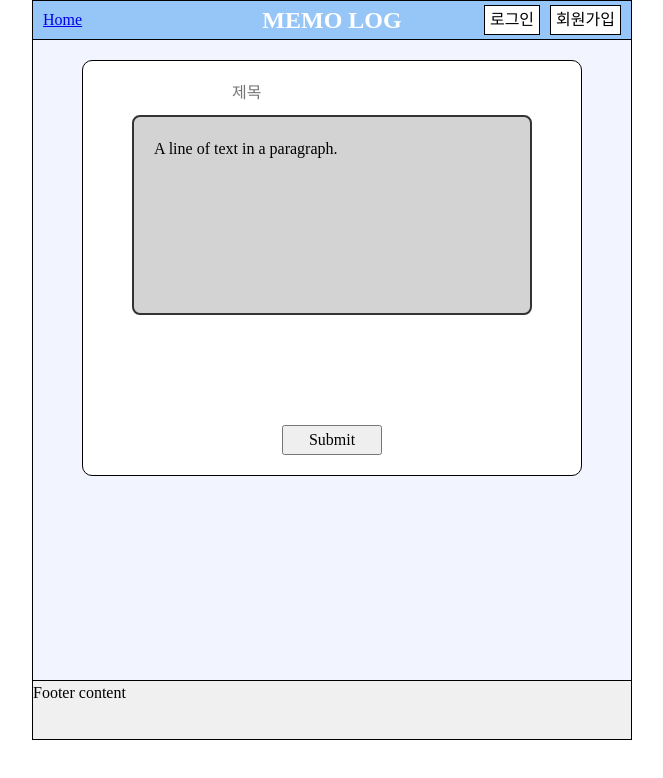
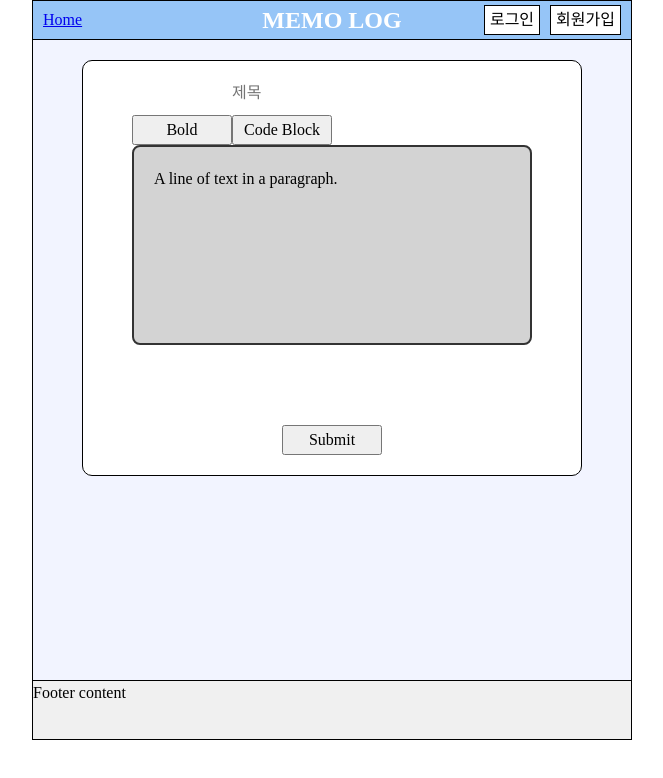
Before and after one commit to memomou/memo_frontend, a React (Create React App) app: page /post/new in a window 1280 px wide. Shown: the top 778 px of the page, without its empty margins (308-971 px from the left). Built offline with nearby package versions, Linux system fonts and the light colour scheme; no server answers.

Commit message:
Fix: 메모장 helper 추가

```diff
--- a/src/components/SlateEditor/SlateEditor.tsx
+++ b/src/components/SlateEditor/SlateEditor.tsx
@@ -1,7 +1,7 @@
 import { useCallback, useState } from "react";
 import { Descendant, Editor, createEditor, Transforms, Element } from "slate";
 import { Editable, Slate, withReact } from "slate-react";
-
+import { CustomEditor } from "./helper";
 function SlateEditor({
   initialValue,
   renderEditable = (props) => <Editable {...props} />, // 기본적으로 Editable 사용
@@ -26,7 +26,39 @@ function SlateEditor({
     return <Leaf {...props} />
   }, [])
 
-  return ( <Slate editor={editor} initialValue={value}>
+  return (
+    <Slate
+      editor={editor}
+      initialValue={value}
+      onChange={value => {
+        const isAstChange = editor.operations.some(
+          op => 'set_selection' !== op.type
+        )
+        if (isAstChange) {
+          // Save the value to Local Storage.
+          const content = JSON.stringify(value)
+          localStorage.setItem('content', content)
+        }
+      }}
+    >
+      <div>
+        <button
+          onClick={event => {
+            event.preventDefault()
+            CustomEditor.toggleBoldMark(editor)
+          }}
+        >
+          Bold
+        </button>
+        <button
+          onClick={event => {
+            event.preventDefault()
+            CustomEditor.toggleCodeBlock(editor)
+          }}
+        >
+          Code Block
+        </button>
+      </div>
       {renderEditable({
         className: "slate-editable",
         renderElement,
@@ -38,20 +70,13 @@ function SlateEditor({
           switch (event.key) {
             case '`': {
               event.preventDefault();
-              const [match] = Editor.nodes(editor, {
-                match: n => Element.isElement(n) && n.type === 'code',
-              })
-              Transforms.setNodes(
-                editor,
-                { type: match ? 'paragraph' : 'code' },
-                { match: n => Element.isElement(n) && Editor.isBlock(editor, n) }
-              )
+              CustomEditor.toggleCodeBlock(editor);
               break;
             }
 
             case 'b': {
               event.preventDefault();
-              Editor.addMark(editor, 'bold', true);
+              CustomEditor.toggleBoldMark(editor);
               break;
             }
           }
--- /dev/null
+++ b/src/components/SlateEditor/helper.tsx
@@ -0,0 +1,35 @@
+
+import { Editor, Transforms, Element } from "slate";
+// Define our own custom set of helpers
+export const CustomEditor = {
+  isBoldMarkActive(editor: Editor) {
+    const marks = Editor.marks(editor)
+    return marks ? marks.bold === true : false
+  },
+
+  isCodeBlockActive(editor: Editor) {
+    const [match] = Editor.nodes(editor, {
+      match: n => Element.isElement(n) && n.type === 'code',
+    })
+
+    return !!match
+  },
+
+  toggleBoldMark(editor: Editor) {
+    const isActive = CustomEditor.isBoldMarkActive(editor)
+    if (isActive) {
+      Editor.removeMark(editor, 'bold')
+    } else {
+      Editor.addMark(editor, 'bold', true)
+    }
+  },
+
+  toggleCodeBlock(editor: Editor) {
+    const isActive = CustomEditor.isCodeBlockActive(editor)
+    Transforms.setNodes(
+      editor,
+      { type: isActive ? null : 'code' },
+      { match: n => Element.isElement(n) && Editor.isBlock(editor, n) }
+    )
+  },
+}
--- a/src/types/slate.d.ts
+++ b/src/types/slate.d.ts
@@ -4,7 +4,7 @@ import { ReactEditor } from 'slate-react'
 import { HistoryEditor } from 'slate-history'
 
 // 커스텀 엘리먼트와 텍스트 타입 정의
-type CustomElement = { type: 'paragraph' | 'heading' | 'code'; children: CustomText[] };
+type CustomElement = { type: 'paragraph' | 'heading' | 'code' | null; children: CustomText[] };
 type CustomText = { text: string; bold?: boolean; italic?: boolean; underlined?: boolean };
 
 
```
